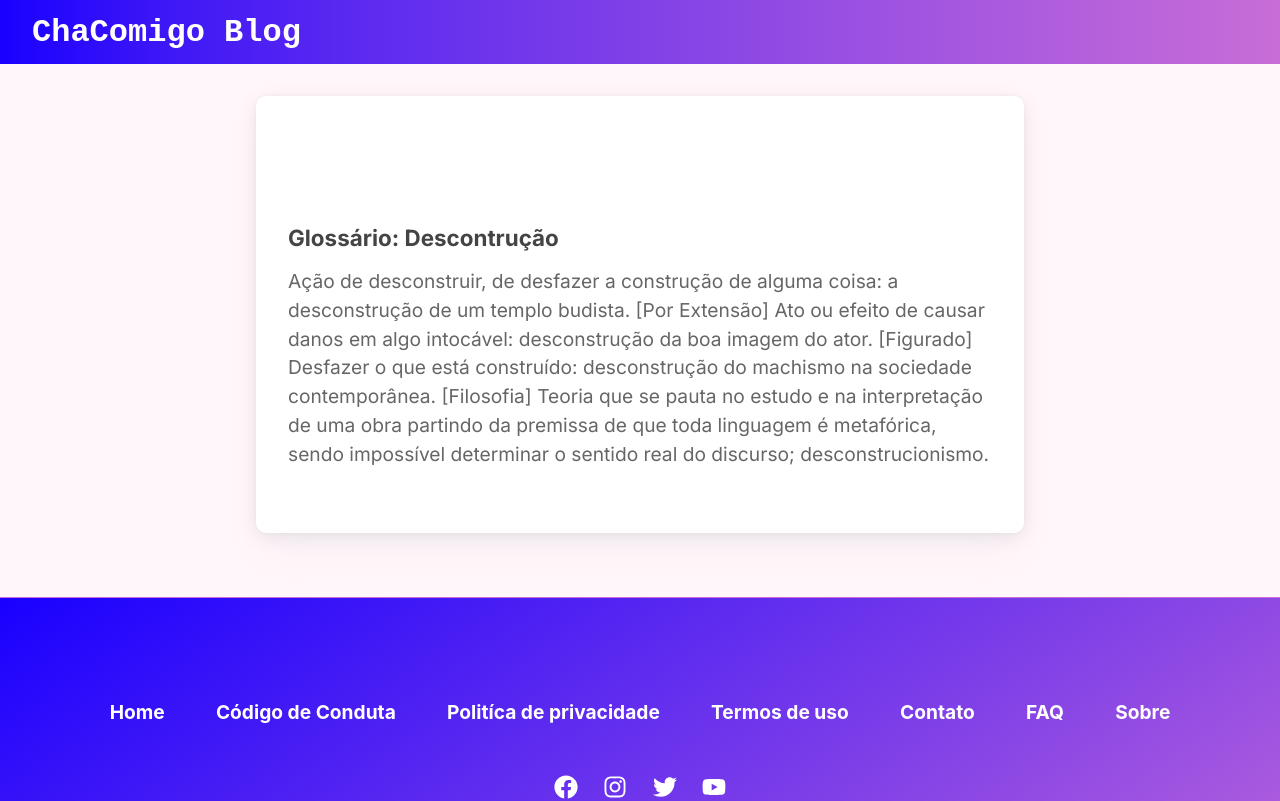
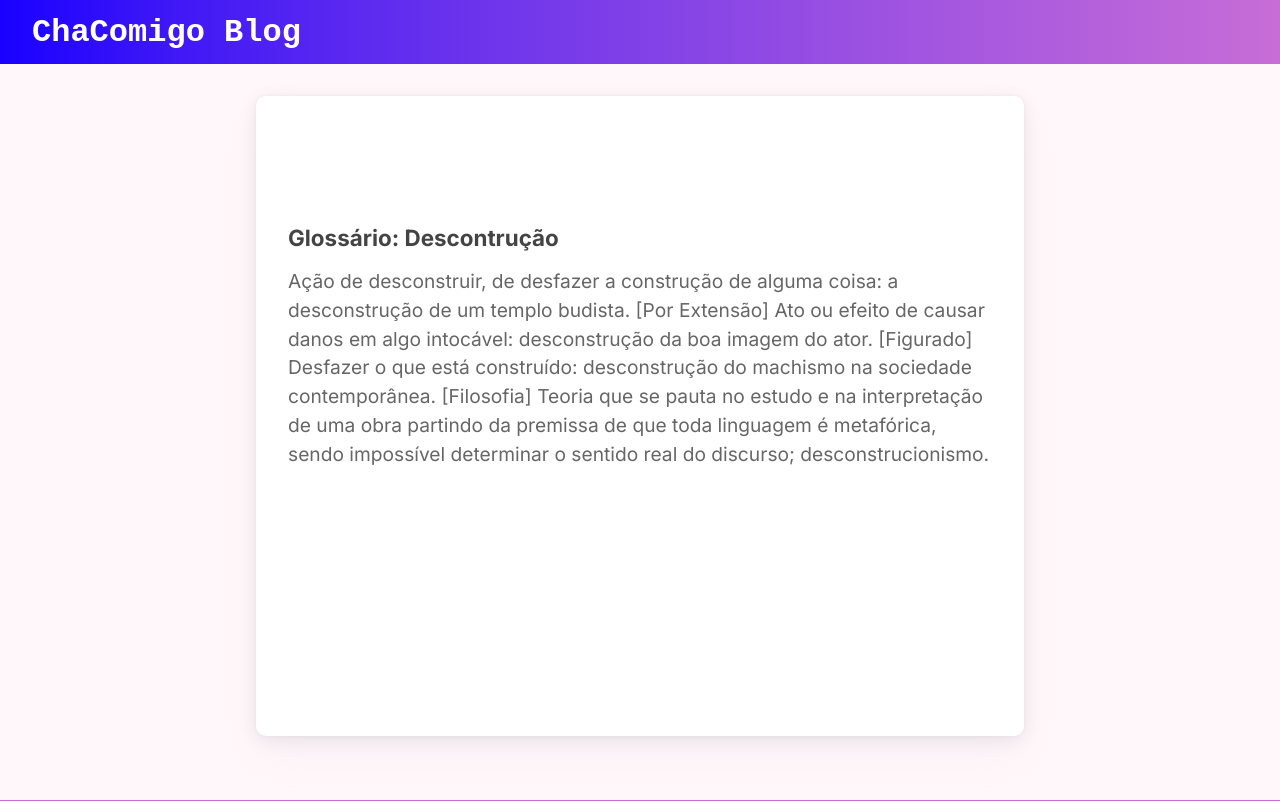
Before and after one commit to gislainejessica/blog-chacomigo, a Next.js app: page /info/1 in a window 1280 px wide. Shown: the top 801 px of the page. Built offline with nearby package versions, Linux system fonts and the light colour scheme.

Commit message:
height article

```diff
--- a/styles/pages/Article.ts
+++ b/styles/pages/Article.ts
@@ -2,7 +2,7 @@ import styled from 'styled-components';
 
 export const Container = styled.div`
   width: 100%;
-  min-height: 50vh;
+  min-height: 100vh;
   min-width: 28rem;
 
   display: flex;
```
